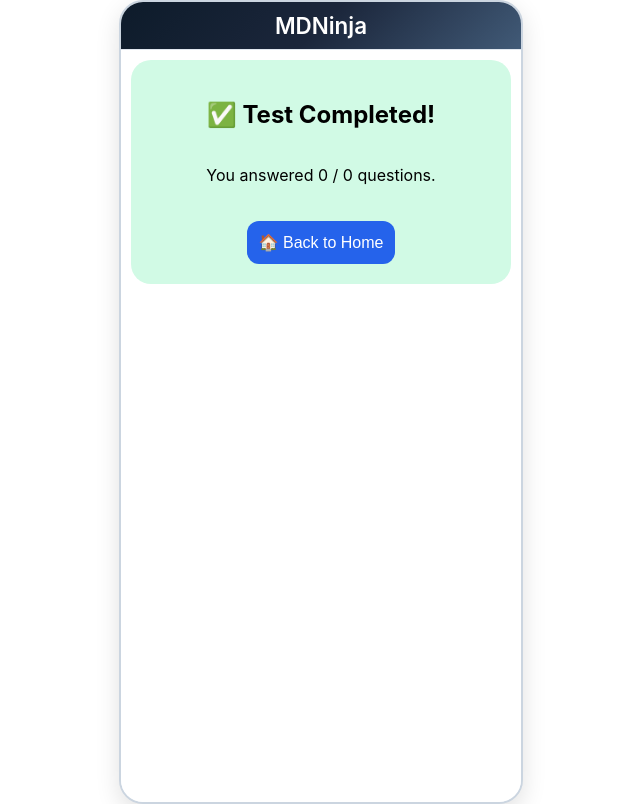
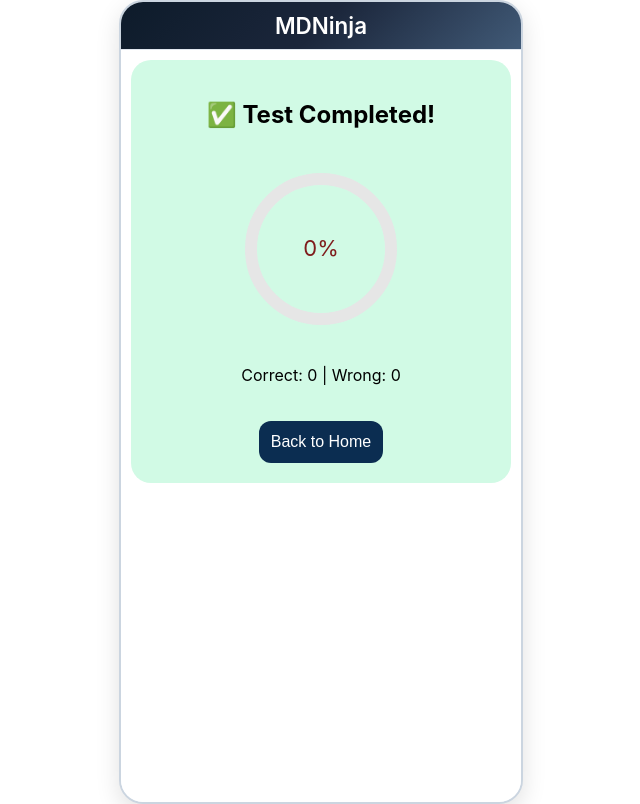
Before and after one commit to Rakshitkulkarni223/MDNinja-frontend, a React (Create React App) app: page /summary in a window 1280 px wide. Shown: the whole page, without its empty margins (319-959 px from the left). Built offline with nearby package versions, Linux system fonts and the light colour scheme.

Commit message:
Added circular progress after test.

```diff
--- a/src/App.css
+++ b/src/App.css
@@ -225,6 +225,21 @@
   background-color: #1c3259;
 }
 
+.back-to-home-button {
+  background-color: #0b2d51;
+  color: white;
+  padding: 12px;
+  border: none;
+  border-radius: 12px;
+  font-size: 1rem;
+  cursor: pointer;
+  transition: all 0.2s ease-in-out;
+}
+
+.back-to-home-button:hover:not(:disabled) {
+  background-color: #1c3259;
+}
+
 .modal-overlay {
   position: absolute;
   top: 0;
@@ -272,3 +287,17 @@
 .modal-buttons button:last-child {
   background: #881513;
 }
+
+.circular-chart {
+  display: block;
+  margin: 20px auto;
+  transform: rotate(-90deg); /* start progress from top */
+}
+
+.circle-bg {
+  transition: stroke-dashoffset 0.5s linear;
+}
+
+.circle-progress {
+  transition: stroke-dashoffset 0.3s linear;
+}
--- a/src/screens/SummaryScreen.js
+++ b/src/screens/SummaryScreen.js
@@ -1,9 +1,39 @@
-import React from "react";
+import React, { useEffect, useState } from "react";
 import { useNavigate } from "react-router-dom";
 import "../App.css";
 
 function SummaryScreen({ questions, answers, setAnswers, setTopic, setQuestions }) {
   const navigate = useNavigate();
+  const [progress, setProgress] = useState(0); // for animation
+
+  const total = questions.length;
+  const correctCount = questions.filter(
+    (q) => answers[q.serial] === q.correct_answer.option
+  ).length;
+  const wrongCount = total - correctCount;
+  const percent = Math.round((correctCount / total) * 100);
+
+  // Determine color based on percentage
+  const getStrokeColor = (percent) => {
+    if (percent <= 40) return "#7f1d1d";       // dark red
+    if (percent <= 70) return "#dc2626";       // red
+    if (percent <= 80) return "#a3e635";       // light green
+    return "#15803d";                           // green
+  };
+
+  useEffect(() => {
+    // animate progress from 0 to percent
+    let current = 0;
+    const interval = setInterval(() => {
+      if (current < percent) {
+        current += 1;
+        setProgress(current);
+      } else {
+        clearInterval(interval);
+      }
+    }, 10);
+    return () => clearInterval(interval);
+  }, [percent]);
 
   const handleRestart = () => {
     setAnswers({});
@@ -12,15 +42,59 @@
     navigate("/", { replace: true });
   };
 
+  const radius = 70;
+  const circumference = 2 * Math.PI * radius;
+  const offset = circumference - (progress / 100) * circumference;
+  const strokeColor = getStrokeColor(progress);
+
   return (
     <div className="app">
       <div className="summary">
         <h2>✅ Test Completed!</h2>
+
+        <svg width={160} height={160} className="circular-chart">
+          {/* Background circle */}
+          <circle
+            className="circle-bg"
+            stroke="#e6e6e6"
+            strokeWidth="12"
+            fill="none"
+            cx="80"
+            cy="80"
+            r={radius}
+          />
+          {/* Progress circle */}
+          <circle
+            className="circle-progress"
+            stroke={strokeColor}
+            strokeWidth="12"
+            strokeLinecap="round"
+            fill="none"
+            cx="80"
+            cy="80"
+            r={radius}
+            strokeDasharray={circumference}
+            strokeDashoffset={offset}
+          />
+          {/* Percentage text */}
+          <text
+            x="50%"
+            y="50%"
+            textAnchor="middle"
+            dy="0.3em"
+            fontSize="22px"
+            fill={strokeColor}
+            transform="rotate(90, 80, 80)"
+          >
+            {progress}%
+          </text>
+        </svg>
+
         <p>
-          You answered {Object.keys(answers).length} / {questions.length} questions.
+          Correct: {correctCount} | Wrong: {wrongCount}
         </p>
 
-        <button onClick={handleRestart}>🏠 Back to Home</button>
+        <button className="back-to-home-button" onClick={handleRestart}>Back to Home</button>
       </div>
     </div>
   );
```
